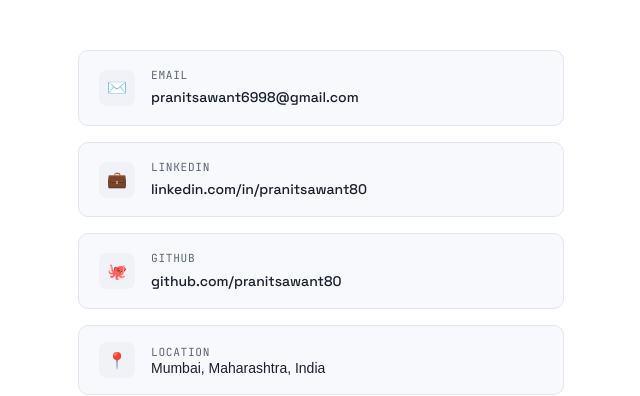
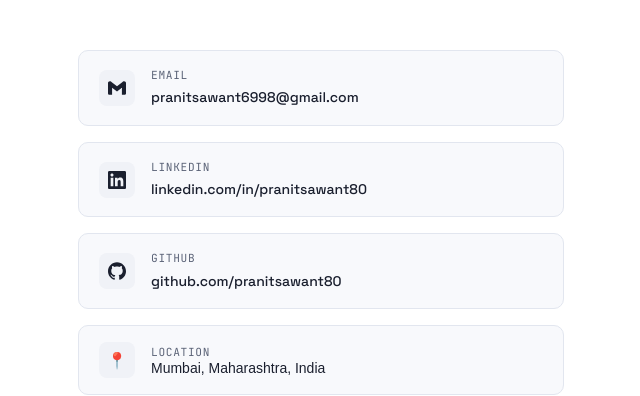
Before and after one commit to pranitsawant80/pranitsawant80.github.io, a plain HTML site: page index.html in a window 1280 px wide. Shown: the part 6576-6972 px from the top of the page, 594-1234 px from the left. Drawn offline with Linux system fonts and the light colour scheme.

Commit message:
Replace emoji contact icons with actual Gmail, LinkedIn, and GitHub logos
Swaps the generic envelope/briefcase/octopus emoji for the real brand
marks as inline SVGs, so they read correctly instead of looking like
mismatched placeholders.

```diff
--- a/index.html
+++ b/index.html
@@ -245,21 +245,27 @@
         </div>
         <div class="contact-links">
           <a href="mailto:pranitsawant6998@gmail.com" class="contact-link">
-            <div class="contact-link-icon">✉️</div>
+            <div class="contact-link-icon">
+              <svg viewBox="0 0 24 24" width="18" height="18" fill="currentColor" aria-hidden="true"><title>Gmail</title><path d="M24 5.457v13.909c0 .904-.732 1.636-1.636 1.636h-3.819V11.73L12 16.64l-6.545-4.91v9.273H1.636A1.636 1.636 0 0 1 0 19.366V5.457c0-2.023 2.309-3.178 3.927-1.964L5.455 4.64 12 9.548l6.545-4.91 1.528-1.145C21.69 2.28 24 3.434 24 5.457z"/></svg>
+            </div>
             <div class="contact-link-text">
               <div class="contact-link-label">Email</div>
               <div class="contact-link-value">pranitsawant6998@gmail.com</div>
             </div>
           </a>
           <a href="https://www.linkedin.com/in/pranitsawant80" target="_blank" class="contact-link">
-            <div class="contact-link-icon">💼</div>
+            <div class="contact-link-icon">
+              <svg viewBox="0 0 24 24" width="18" height="18" fill="currentColor" aria-hidden="true"><title>LinkedIn</title><path d="M20.447 20.452h-3.554v-5.569c0-1.328-.027-3.037-1.852-3.037-1.853 0-2.136 1.445-2.136 2.939v5.667H9.351V9h3.414v1.561h.046c.477-.9 1.637-1.85 3.37-1.85 3.601 0 4.267 2.37 4.267 5.455v6.286zM5.337 7.433c-1.144 0-2.063-.926-2.063-2.065 0-1.138.92-2.063 2.063-2.063 1.14 0 2.064.925 2.064 2.063 0 1.139-.925 2.065-2.064 2.065zm1.782 13.019H3.555V9h3.564v11.452zM22.225 0H1.771C.792 0 0 .774 0 1.729v20.542C0 23.227.792 24 1.771 24h20.451C23.2 24 24 23.227 24 22.271V1.729C24 .774 23.2 0 22.222 0h.003z"/></svg>
+            </div>
             <div class="contact-link-text">
               <div class="contact-link-label">LinkedIn</div>
               <div class="contact-link-value">linkedin.com/in/pranitsawant80</div>
             </div>
           </a>
           <a href="https://github.com/pranitsawant80" target="_blank" class="contact-link">
-            <div class="contact-link-icon">🐙</div>
+            <div class="contact-link-icon">
+              <svg viewBox="0 0 24 24" width="18" height="18" fill="currentColor" aria-hidden="true"><title>GitHub</title><path d="M12 .297c-6.63 0-12 5.373-12 12 0 5.303 3.438 9.8 8.205 11.385.6.113.82-.258.82-.577 0-.285-.01-1.04-.015-2.04-3.338.724-4.042-1.61-4.042-1.61C4.422 18.07 3.633 17.7 3.633 17.7c-1.087-.744.084-.729.084-.729 1.205.084 1.838 1.236 1.838 1.236 1.07 1.835 2.809 1.305 3.495.998.108-.776.417-1.305.76-1.605-2.665-.3-5.466-1.332-5.466-5.93 0-1.31.465-2.38 1.235-3.22-.135-.303-.54-1.523.105-3.176 0 0 1.005-.322 3.3 1.23.96-.267 1.98-.399 3-.405 1.02.006 2.04.138 3 .405 2.28-1.552 3.285-1.23 3.285-1.23.645 1.653.24 2.873.12 3.176.765.84 1.23 1.91 1.23 3.22 0 4.61-2.805 5.625-5.475 5.92.42.36.81 1.096.81 2.22 0 1.606-.015 2.896-.015 3.286 0 .315.21.69.825.57C20.565 22.092 24 17.592 24 12.297c0-6.627-5.373-12-12-12"/></svg>
+            </div>
             <div class="contact-link-text">
               <div class="contact-link-label">GitHub</div>
               <div class="contact-link-value">github.com/pranitsawant80</div>
```
